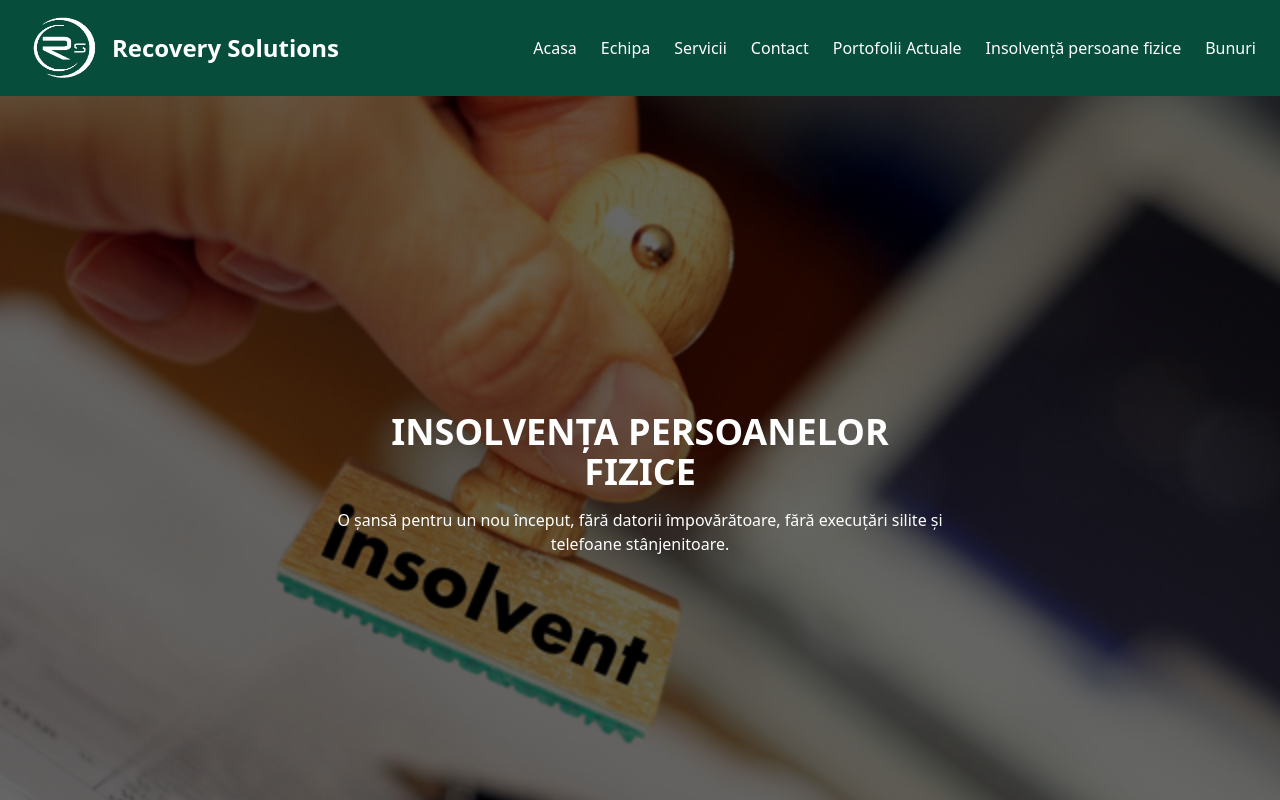
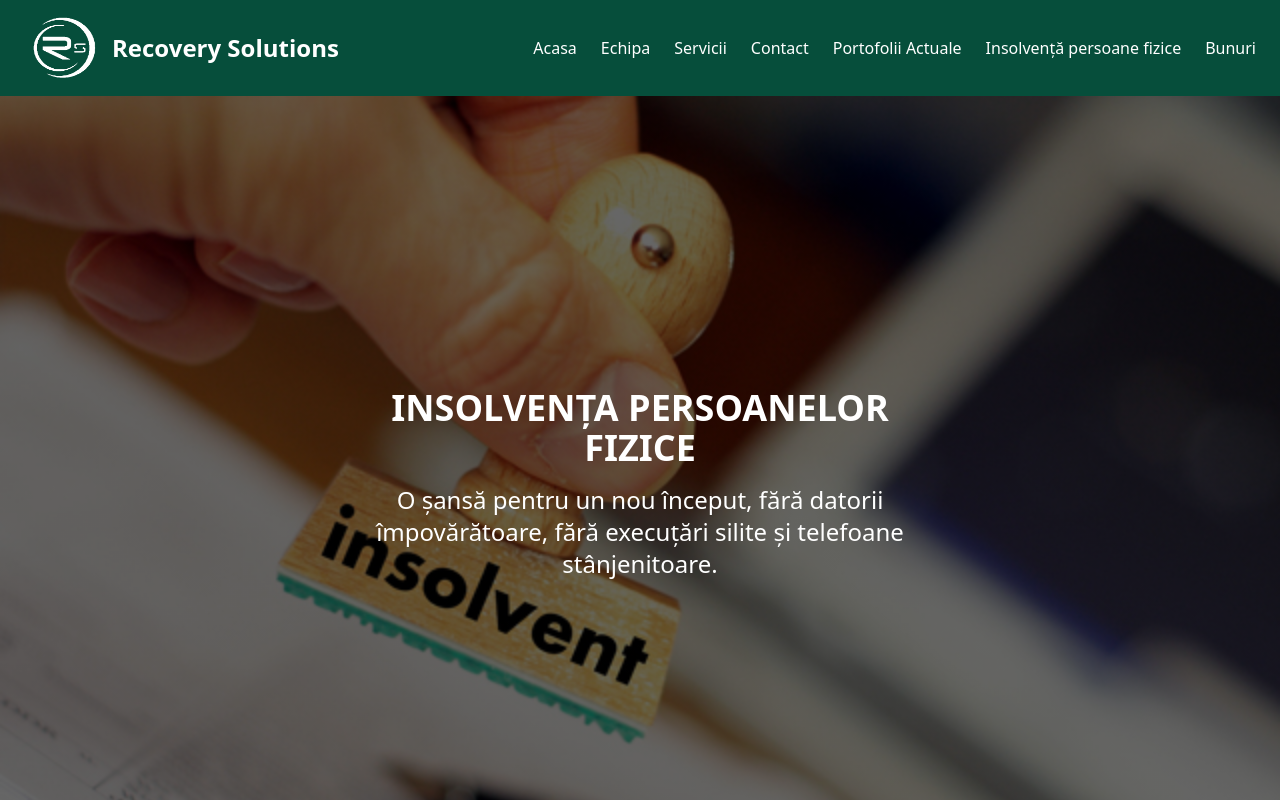
Before and after one commit to RD211/recovery-website, a React (Create React App) app: page /insolventa in a window 1280 px wide. Shown: the top 800 px of the page. Built offline with nearby package versions, Linux system fonts and the light colour scheme; the HTML template or start-up script is replaced by a standard one.

Commit message:
fixing 404

```diff
--- a/src/components/Insolventa.tsx
+++ b/src/components/Insolventa.tsx
@@ -21,7 +21,7 @@ const Insolventa: React.FC = () => {
           <h1 className="text-4xl font-bold mb-4 text-white">
             INSOLVENȚA PERSOANELOR FIZICE
           </h1>
-          <p className="text-white mb-6 text-1xl">
+          <p className="text-white mb-6 text-2xl">
             O șansă pentru un nou început, fără datorii împovărătoare, fără
             execuțări silite și telefoane stânjenitoare.
           </p>
```
